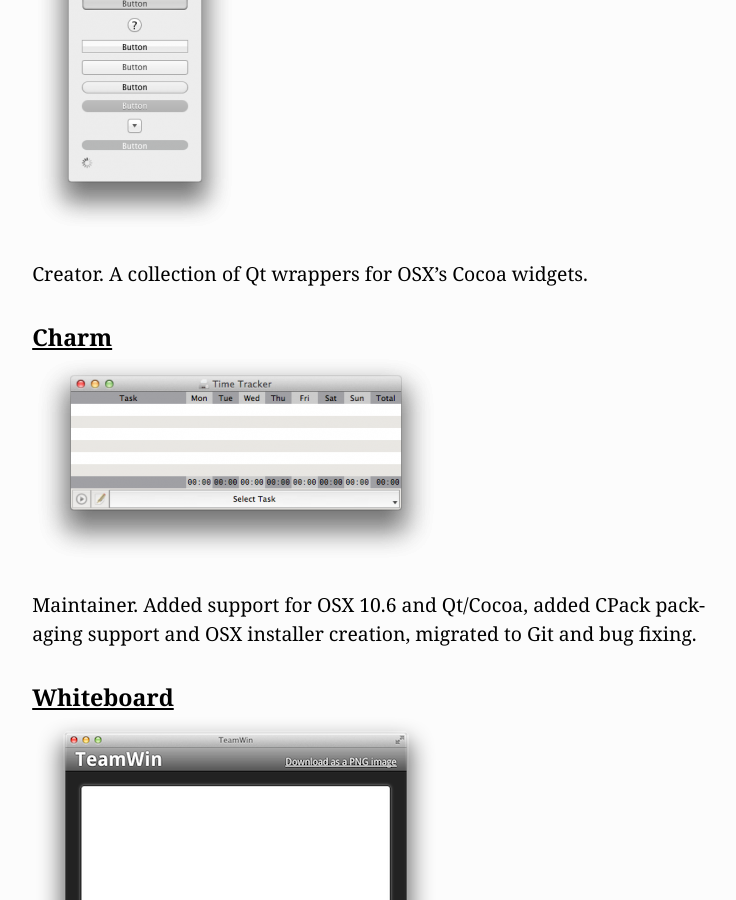
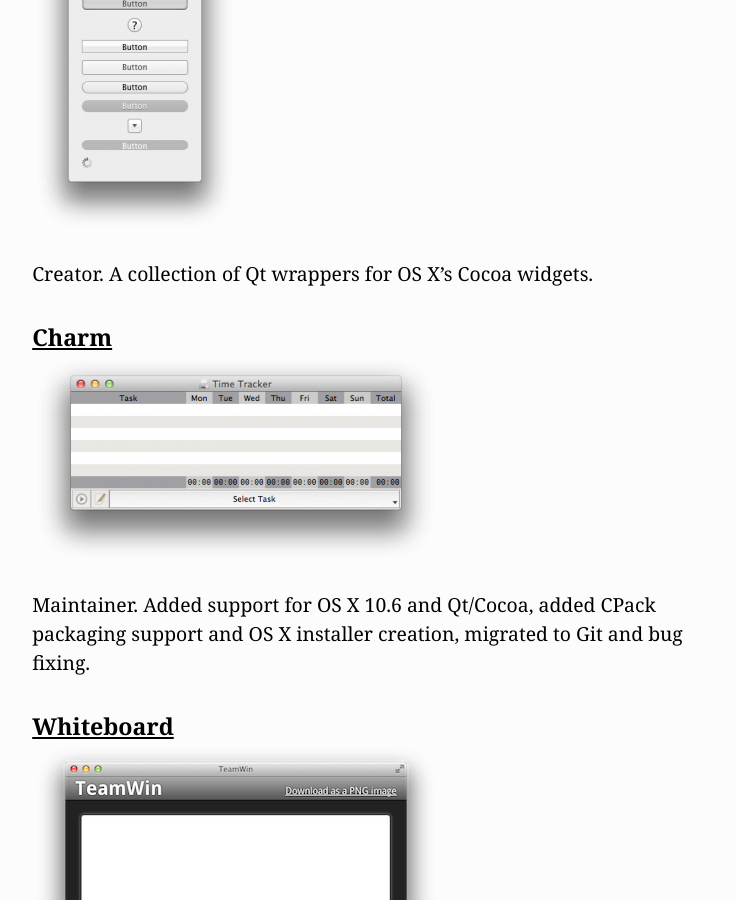
Before and after one commit to MikeMcQuaid/mikemcquaid.com, a Jekyll site: the page built from projects.markdown, in a window 1280 px wide and 900 px high, scrolled down 5033 px. Shown: the whole window, without its empty margins (269-1005 px from the left). Built offline with Jekyll 4.4.1, drawn with Linux system fonts in a browser that asks for light colours; some of the changed text lies outside the part shown.

Commit message:
Use "OS X" consistently.

```diff
--- a/_posts/2010-09-21-why-i-left-linux.markdown
+++ b/_posts/2010-09-21-why-i-left-linux.markdown
@@ -4,11 +4,11 @@
 redirect_from:
   - /2010/09/why-i-left-linux/
 ---
-I originally bought a MacBook to use as a nice Linux laptop and for some iPhone and Qt OSX development. Shortly afterwards I got engaged which made me think about the future and how I spent my time a bit more. Linux is great for many use-cases but I just kept finding myself getting increasingly fed up with trying to use it on the desktop. My problems included having DVD playback not work quite correctly, having to manually edit configuration files in a text editor just to get some piece of hardware that worked instantly in OSX and Windows working and various other issues that wasted my time. Due to a kernel bug in Linux affecting my MacBook, I found myself using OSX more and more for work and finally moved across completely to my MacBook and also removing Linux from my desktop to relegate it to a Windows-only games machine. I'm now only running Linux on my NAS, this server, TV and phone.
+I originally bought a MacBook to use as a nice Linux laptop and for some iPhone and Qt OS X development. Shortly afterwards I got engaged which made me think about the future and how I spent my time a bit more. Linux is great for many use-cases but I just kept finding myself getting increasingly fed up with trying to use it on the desktop. My problems included having DVD playback not work quite correctly, having to manually edit configuration files in a text editor just to get some piece of hardware that worked instantly in OS X and Windows working and various other issues that wasted my time. Due to a kernel bug in Linux affecting my MacBook, I found myself using OS X more and more for work and finally moved across completely to my MacBook and also removing Linux from my desktop to relegate it to a Windows-only games machine. I'm now only running Linux on my NAS, this server, TV and phone.
 
-I'm a software engineer and I like writing code. I don't mind doing sysadmin, I did it at my previous employer and do it on this server but my main love with computers will always be programming. Moving to OSX gave me a system that "Just Works" and resulted in me having more time to work on interesting coding projects and wasting less time trying to make my computer do what it is meant to.
+I'm a software engineer and I like writing code. I don't mind doing sysadmin, I did it at my previous employer and do it on this server but my main love with computers will always be programming. Moving to OS X gave me a system that "Just Works" and resulted in me having more time to work on interesting coding projects and wasting less time trying to make my computer do what it is meant to.
 
-I think the reason people become so passionate about Apple's products is that they really focus on not bothering the user unless they have to through making sensible design decisions rather than worrying about edge cases (an unfortunate affliction for software engineers). A great example of this is the suspend behaviour. Firstly, suspend and resume on Mac is 100% reliable, I've never had my machine not come up after suspending. It's quick, it occurs on you putting the lid down and it quickly becomes second nature to do so. Another great example of Apple's design focus is what happens when your battery runs out after you've already put your lid down and suspended (**UPDATE:** This feature is known as <a href="http://en.wikipedia.org/wiki/Hibernation_(computing)#Mac_OS_X">Safe Sleep</a> and combines hibernate and sleep. This is possible on Linux but isn't default on any distribution I've ever used). On Windows (on older versions at least, haven't tested this on 7) and on Linux: sucks, you shouldn't have let your battery run out, you've lost all your work. On OSX: it hibernates automatically some time before the battery runs out so your work is saved.
+I think the reason people become so passionate about Apple's products is that they really focus on not bothering the user unless they have to through making sensible design decisions rather than worrying about edge cases (an unfortunate affliction for software engineers). A great example of this is the suspend behaviour. Firstly, suspend and resume on Mac is 100% reliable, I've never had my machine not come up after suspending. It's quick, it occurs on you putting the lid down and it quickly becomes second nature to do so. Another great example of Apple's design focus is what happens when your battery runs out after you've already put your lid down and suspended (**UPDATE:** This feature is known as <a href="http://en.wikipedia.org/wiki/Hibernation_(computing)#Mac_OS_X">Safe Sleep</a> and combines hibernate and sleep. This is possible on Linux but isn't default on any distribution I've ever used). On Windows (on older versions at least, haven't tested this on 7) and on Linux: sucks, you shouldn't have let your battery run out, you've lost all your work. On OS X: it hibernates automatically some time before the battery runs out so your work is saved.
 
 I explained this to my wife and she asked "Why doesn't everyone do it that way?". I didn't know. I suspect because it's a hard problem and it doesn't affect many people. The problem is that, although an edge case, when it does affect you it's incredibly frustrating. When I use an Apple product it feels like they care about you enjoying your experience. They care if you lose work so they try and stop you doing so. On Linux, it just felt that whatever went wrong it was my fault for not RTFM. This came across from the OS itself and the developers and users I would ask for help.
 
--- a/_posts/2012-01-04-deploying-qt-applications-with-deployqt4.markdown
+++ b/_posts/2012-01-04-deploying-qt-applications-with-deployqt4.markdown
@@ -7,9 +7,9 @@
 
 DeployQt4 will take an executable and any specified Qt plugins and install and setup all the linked dependencies.
 
-DeployQt4 does this by using e.g. `otool`, `ldd` or `depends.exe` to find the linked libraries, installing a `qt.conf` file (if needed) to ensure the correct Qt is used and install any specified Qt plugins to the default Qt application plugin path. On OSX it will also use `install_name_tool` to make sure your application is linked directly to the libraries inside its bundle.
+DeployQt4 does this by using e.g. `otool`, `ldd` or `depends.exe` to find the linked libraries, installing a `qt.conf` file (if needed) to ensure the correct Qt is used and install any specified Qt plugins to the default Qt application plugin path. On OS X it will also use `install_name_tool` to make sure your application is linked directly to the libraries inside its bundle.
 
-For example an OSX application bundle before DeployQt4 might look like:
+For example an OS X application bundle before DeployQt4 might look like:
 ![Before DeployQt4 directory tree](/images/a/deployqt4-before.png)
 
 and afterwards like:
--- a/cv.markdown
+++ b/cv.markdown
@@ -41,7 +41,7 @@
 ### Conference Talks
 
 #### [FOSDEM](https://fosdem.org) (2015)
-* [Homebrew - The Good, Bad and Ugly of OSX Packaging](https://speakerdeck.com/mikemcquaid/homebrew-the-good-bad-and-ugly-of-osx-packaging)
+* [Homebrew - The Good, Bad and Ugly of OS X Packaging](https://speakerdeck.com/mikemcquaid/homebrew-the-good-bad-and-ugly-of-osx-packaging)
 
 #### [JavaOne](https://www.oracle.com/javaone/index.html) (2014)
 * [Advanced Git (and GitHub)](https://speakerdeck.com/mikemcquaid/advanced-git-and-github)
@@ -83,7 +83,7 @@
 #### [Mendeley](http://www.mendeley.com/) (2008 - 2009)
 [First employee](http://blog.mendeley.com/start-up-life/mike-arthur-joins-team-mendeley/) and lead developer for Mendeley Desktop. Setup all servers and software systems. Created a workflow focused on quick deployment and high quality through automated builds, tests, packages for Windows, Mac and Linux. Designed, ran technical interviews and personally [recruited](http://blog.mendeley.com/start-up-life/introducing-fred-amir-and-a-bond-villain/) [three](http://blog.mendeley.com/academic-life/an-excellent-euroscience-adventure-part-ii/) [engineers](http://blog.mendeley.com/research-miscellanea/a-new-knight-joins-mendeleys-round-table/).
 
-Ported Qt/MSVC++ application from Windows to CMake, OSX and Linux. Proposed, implemented the [successful](http://blog.mendeley.com/academic-features/mendeley-desktop-the-mvc-strikes-back/) [rewrite](http://blog.mendeley.com/academic-features/mendeley-desktop-the-about-dialogue-and-the-refactor/) of problematic contracted legacy code creating a faster application and happier users. Designed, implemented the REST XML protocol used between Mendeley Desktop and Web.
+Ported Qt/MSVC++ application from Windows to CMake, OS X and Linux. Proposed, implemented the [successful](http://blog.mendeley.com/academic-features/mendeley-desktop-the-mvc-strikes-back/) [rewrite](http://blog.mendeley.com/academic-features/mendeley-desktop-the-about-dialogue-and-the-refactor/) of problematic contracted legacy code creating a faster application and happier users. Designed, implemented the REST XML protocol used between Mendeley Desktop and Web.
 
 #### [BT](http://www.bt.com/) (2007 - 2008)
 Created record-breaking high-performance network analysis applications on the IBM Cell Processor. Taught others about and setup version control, continuous integration and issue trackers. Won a place on the [graduate scheme](http://www.btplc.com/careercentre/graduates/index.cfm).
--- a/projects.markdown
+++ b/projects.markdown
@@ -45,12 +45,12 @@
 #### [Qocoa](https://github.com/mikemcquaid/Qocoa)
 ![Qocoa](/images/a/qocoa.png)
 
-Creator. A collection of Qt wrappers for OSX's Cocoa widgets.
+Creator. A collection of Qt wrappers for OS X's Cocoa widgets.
 
 #### [Charm](https://github.com/KDAB/Charm)
 ![Charm](/images/a/charm.png)
 
-Maintainer. Added support for OSX 10.6 and Qt/Cocoa, added CPack packaging support and OSX installer creation, migrated to Git and bug fixing.
+Maintainer. Added support for OS X 10.6 and Qt/Cocoa, added CPack packaging support and OS X installer creation, migrated to Git and bug fixing.
 
 #### [Whiteboard](https://github.com/mikemcquaid/Whiteboard)
 ![Whiteboard](/images/a/whiteboard.png)
@@ -75,7 +75,7 @@
 #### [Mendeley Desktop](http://www.mendeley.com/download-mendeley-desktop/)
 ![Mendeley](/images/a/mendeley.png)
 
-Ported Qt/MSVC++ application from Windows to CMake, OSX and Linux. Proposed, implemented the [successful](http://blog.mendeley.com/academic-features/mendeley-desktop-the-mvc-strikes-back/) [rewrite](http://blog.mendeley.com/academic-features/mendeley-desktop-the-about-dialogue-and-the-refactor/) of problematic contracted legacy code creating a faster application and happier users. Designed, implemented the REST XML protocol used between Mendeley Desktop and Web
+Ported Qt/MSVC++ application from Windows to CMake, OS X and Linux. Proposed, implemented the [successful](http://blog.mendeley.com/academic-features/mendeley-desktop-the-mvc-strikes-back/) [rewrite](http://blog.mendeley.com/academic-features/mendeley-desktop-the-about-dialogue-and-the-refactor/) of problematic contracted legacy code creating a faster application and happier users. Designed, implemented the REST XML protocol used between Mendeley Desktop and Web
 
 #### [KDE](http://kde.org/)
 ![Kontact](/images/a/kontact.png)
@@ -89,7 +89,7 @@
 Wrote WM8711 Linux kernel driver which was [released in 2.6.26](https://github.com/mirrors/linux-2.6/commit/bd6d417743d941c3e5eabb21abbcac9737f11061).
 
 #### [D-Bus](http://www.freedesktop.org/wiki/Software/dbus)
-Improved and merged the [long-running launchd patchset](https://bugs.freedesktop.org/show_bug.cgi?id=14259). Bug fixes for OSX. [Released in 1.4.1](http://dbus.freedesktop.org/doc/NEWS).
+Improved and merged the [long-running launchd patchset](https://bugs.freedesktop.org/show_bug.cgi?id=14259). Bug fixes for OS X. [Released in 1.4.1](http://dbus.freedesktop.org/doc/NEWS).
 
 #### [libgcal](http://code.google.com/p/libgcal/)
 Added the CMake build-system and migrated to Git. [Released in 0.9](http://gitorious.org/libgcal/libgcal/blobs/master/Changelog.txt).
```
Also changed, not shown: talks.markdown (+4 -4 lines).
